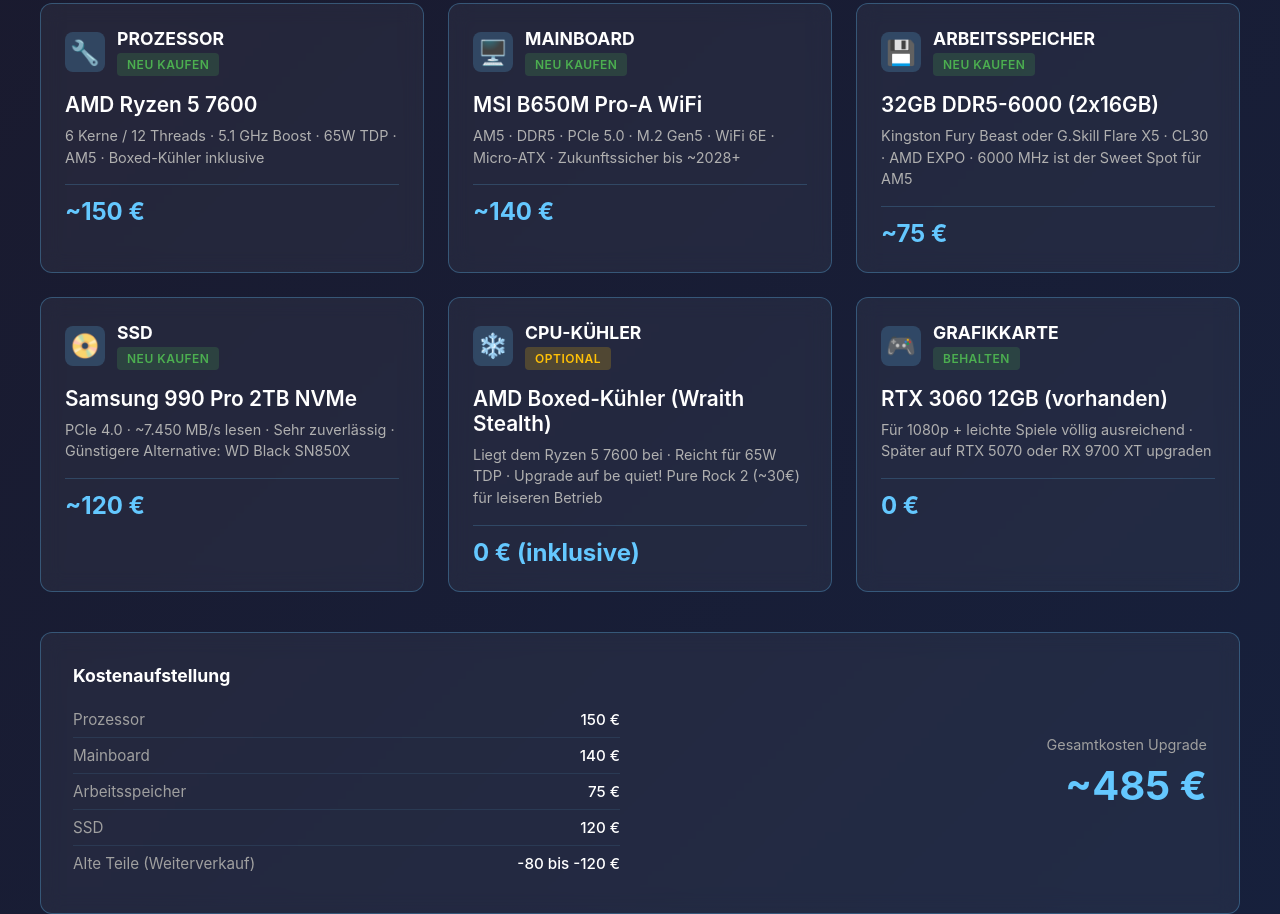
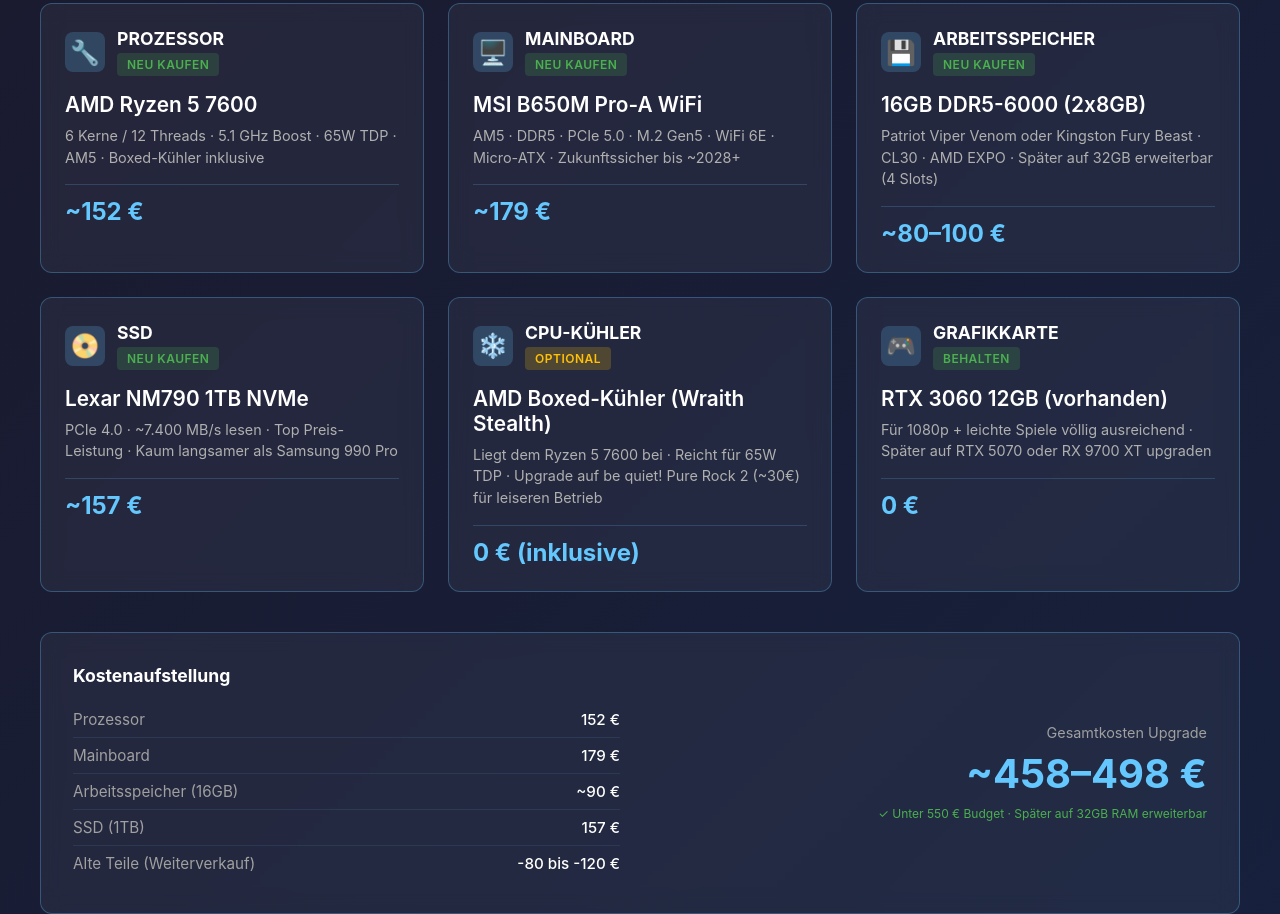
Before and after one commit to JonJon-netizen/Liste, a plain HTML site: page index.html in a window 1280 px wide. Shown: the part 166-1080 px from the top of the page. Drawn offline with Linux system fonts and the light colour scheme.

Commit message:
Update index.html

```diff
--- a/index.html
+++ b/index.html
@@ -290,7 +290,7 @@
                 <div class="specs">
                     6 Kerne / 12 Threads · 5.1 GHz Boost · 65W TDP · AM5 · Boxed-Kühler inklusive
                 </div>
-                <div class="price">~150 €</div>
+                <div class="price">~152 €</div>
             </div>
 
             <!-- Mainboard -->
@@ -306,7 +306,7 @@
                 <div class="specs">
                     AM5 · DDR5 · PCIe 5.0 · M.2 Gen5 · WiFi 6E · Micro-ATX · Zukunftssicher bis ~2028+
                 </div>
-                <div class="price">~140 €</div>
+                <div class="price">~179 €</div>
             </div>
 
             <!-- Arbeitsspeicher -->
@@ -318,11 +318,11 @@
                         <span class="badge badge-new">Neu kaufen</span>
                     </div>
                 </div>
-                <div class="product-name">32GB DDR5-6000 (2x16GB)</div>
+                <div class="product-name">16GB DDR5-6000 (2x8GB)</div>
                 <div class="specs">
-                    Kingston Fury Beast oder G.Skill Flare X5 · CL30 · AMD EXPO · 6000 MHz ist der Sweet Spot für AM5
+                    Patriot Viper Venom oder Kingston Fury Beast · CL30 · AMD EXPO · Später auf 32GB erweiterbar (4 Slots)
                 </div>
-                <div class="price">~75 €</div>
+                <div class="price">~80–100 €</div>
             </div>
 
             <!-- SSD -->
@@ -334,11 +334,11 @@
                         <span class="badge badge-new">Neu kaufen</span>
                     </div>
                 </div>
-                <div class="product-name">Samsung 990 Pro 2TB NVMe</div>
+                <div class="product-name">Lexar NM790 1TB NVMe</div>
                 <div class="specs">
-                    PCIe 4.0 · ~7.450 MB/s lesen · Sehr zuverlässig · Günstigere Alternative: WD Black SN850X
+                    PCIe 4.0 · ~7.400 MB/s lesen · Top Preis-Leistung · Kaum langsamer als Samsung 990 Pro
                 </div>
-                <div class="price">~120 €</div>
+                <div class="price">~157 €</div>
             </div>
 
             <!-- CPU-Kühler -->
@@ -381,19 +381,19 @@
                     <h3>Kostenaufstellung</h3>
                     <div class="summary-item">
                         <span class="summary-label">Prozessor</span>
-                        <span class="summary-value">150 €</span>
+                        <span class="summary-value">152 €</span>
                     </div>
                     <div class="summary-item">
                         <span class="summary-label">Mainboard</span>
-                        <span class="summary-value">140 €</span>
+                        <span class="summary-value">179 €</span>
                     </div>
                     <div class="summary-item">
-                        <span class="summary-label">Arbeitsspeicher</span>
-                        <span class="summary-value">75 €</span>
+                        <span class="summary-label">Arbeitsspeicher (16GB)</span>
+                        <span class="summary-value">~90 €</span>
                     </div>
                     <div class="summary-item">
-                        <span class="summary-label">SSD</span>
-                        <span class="summary-value">120 €</span>
+                        <span class="summary-label">SSD (1TB)</span>
+                        <span class="summary-value">157 €</span>
                     </div>
                     <div class="summary-item">
                         <span class="summary-label">Alte Teile (Weiterverkauf)</span>
@@ -402,7 +402,10 @@
                 </div>
                 <div class="total-cost">
                     <div class="total-cost-label">Gesamtkosten Upgrade</div>
-                    <div class="total-cost-value">~485 €</div>
+                    <div class="total-cost-value">~458–498 €</div>
+                    <div style="color: #4caf50; font-size: 0.75rem; margin-top: 8px;">
+                        ✓ Unter 550 € Budget · Später auf 32GB RAM erweiterbar
+                    </div>
                 </div>
             </div>
         </div>
```
